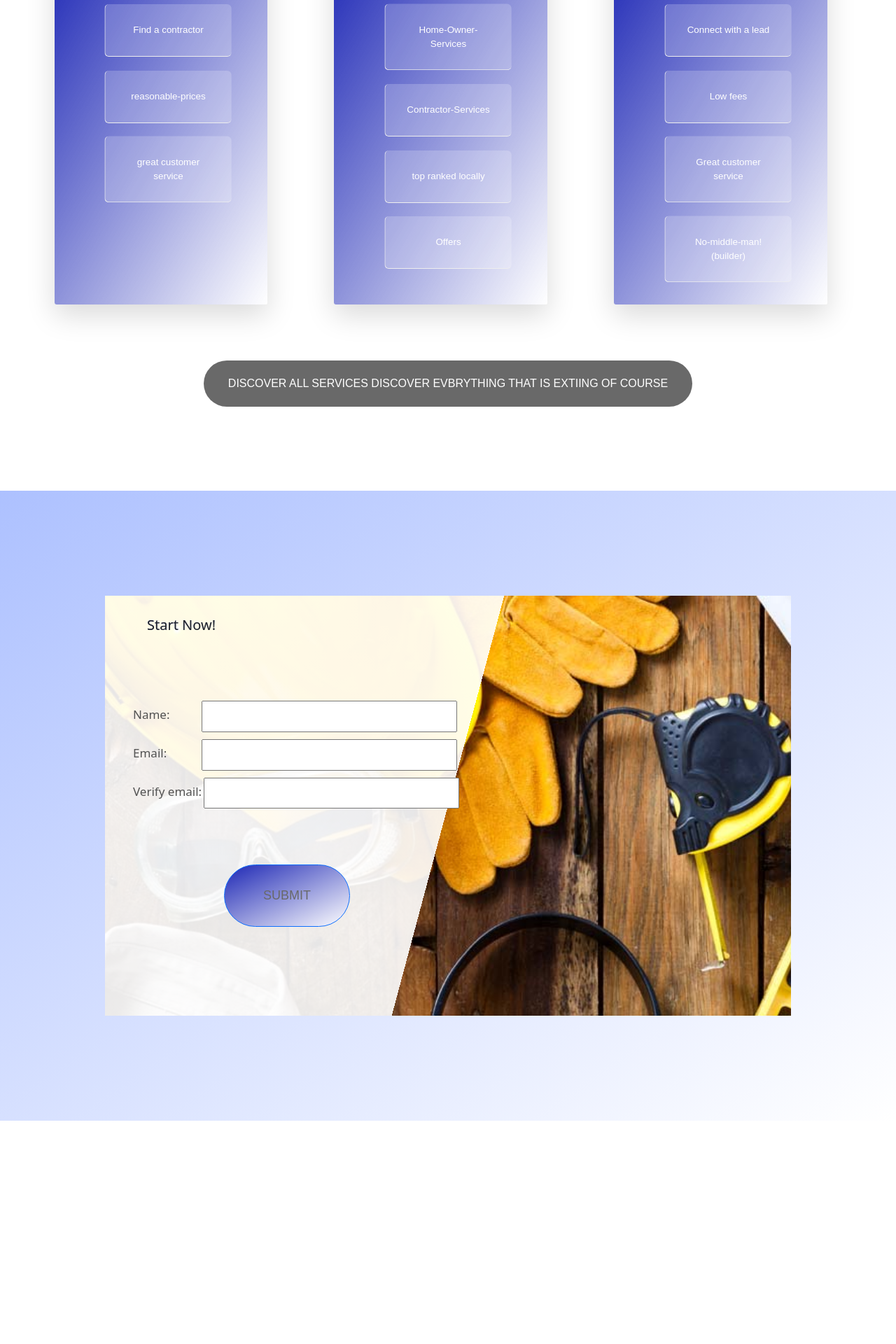
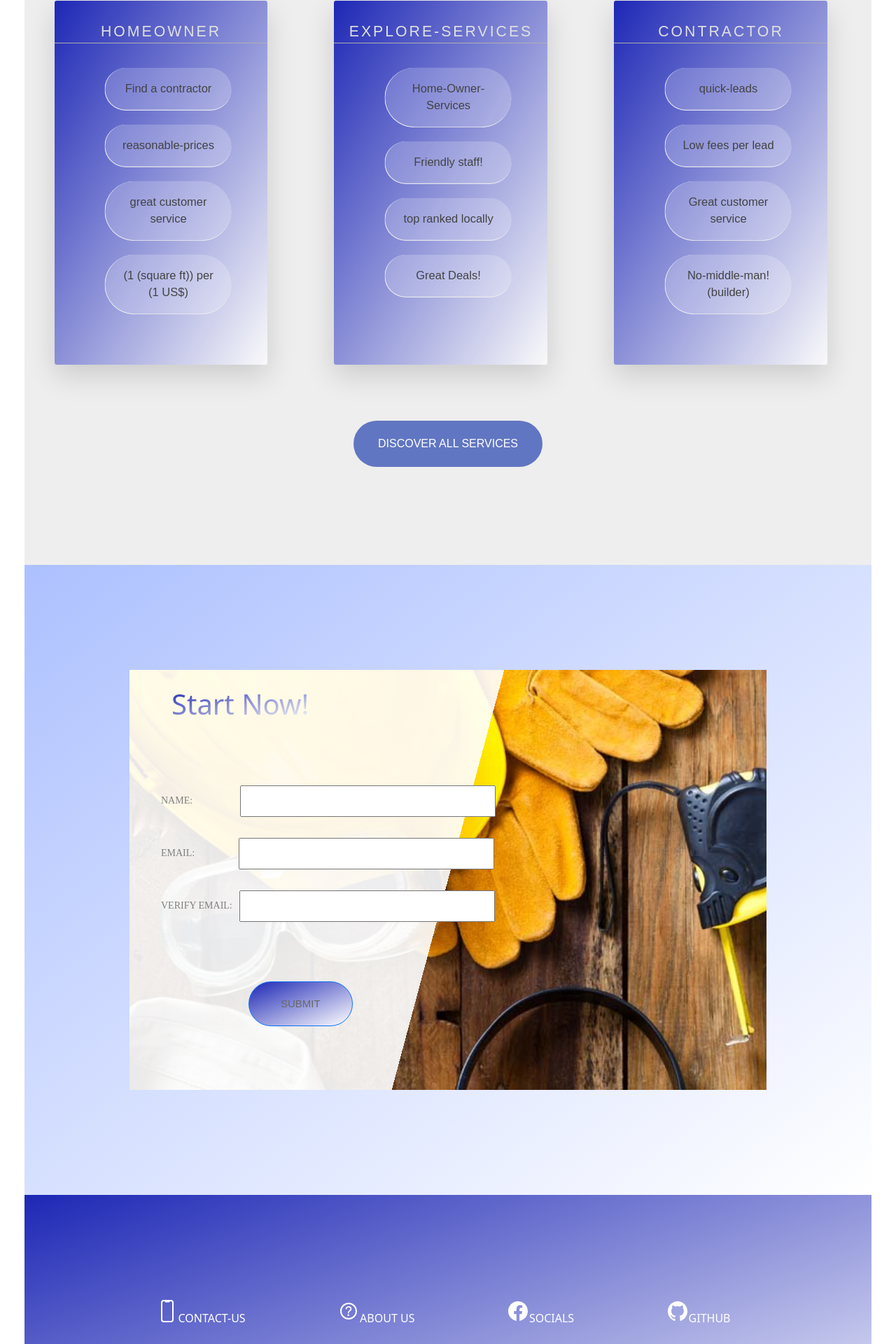
Before and after one commit to ENRIQUE0957/affordableContractors, a Django app: page / in a window 1280 px wide. Shown: the part 1080-3000 px from the top of the page at 70% size. Before the commit the page ends 2681 px from the top, so only its background shows below. Run offline with Django 3.2, Linux system fonts and the light colour scheme.

Commit message:
testing...

```diff
--- a/static/css/styles.css
+++ b/static/css/styles.css
@@ -22,22 +22,31 @@ html {
 .heading-primary--main{
     color:blue
 }
+body{
+    padding:3.5rem;
+}
 .btn{
   text-transform: uppercase;
   text-decoration: none;
-  padding: 3rem 5.5rem;
+  padding: 2rem 4.5rem;
   display: inline-block;
   border-radius: 10rem;
   transition: all 0.2s;
   position: relative;
   animation-name: moveInBottom;
   animation-duration: 1s;
-  font-size: 1.8rem;
+  font-size: 1.5rem;
   background-color:white;
   font-family:sans-serif;
   color:dimgray;
 
 }
+.btn:hover{
+    transform:translateY(-0.7rem);
+    box-shadow:0 1.5rem 2rem rgb(0,0,0);
+    animation-duration:2s;
+}
+
 .header__text-box{
     text-align: center;
 }
@@ -80,8 +89,8 @@ html {
 
 
 .section-tours{
-  background-color:white;
-  padding:10rem 0 12rem 0;
+  background-color:#eeeeee;
+  padding:12rem 0 14rem 0;
 
 
 
@@ -183,14 +192,14 @@ html {
 }
 .card_details ul li {
   text-align: center;
-  font-size: 1.3rem;
-  padding: 2.6rem;
+  font-size: 1.6rem;
+  padding: 1.7rem;
   background-color: rgba(255, 255, 255, 0.2);
-  border-radius:6px;
+  border-radius:66px;
   margin-bottom:2.2rem;
   transform:translateY(-1.5rem) scale(1.03);
   font-family:sans-serif;
-  color:white;
+  color:#434343;
 }
 
 .card_details li {
@@ -211,16 +220,21 @@ html {
   color: #fff;
 }
 .card_price-only {
-  font-size: 1.4rem;
+  font-size: 1.5rem;
   text-transform: uppercase;
+  margin-bottom:4rem;
+  letter-spacing:2px;
+  font-family: sans-serif;
+
 }
 .card_price-value {
-  font-size: 5rem;
+  font-size: 3rem;
   font-weight: 100;
-  font-family:fantasy;
+
+
 }
 .btn--green {
-  background-color:dimgrey;
+  background-color:#6176c2;
   color:white;
   text-transform: uppercase;
   text-decoration: none;
@@ -240,6 +254,12 @@ html {
 
 
 }
+a{
+  color:black;
+  text-decoration:none;
+  font-size:5.5rem;
+
+}
 .book-form {
   margin: 0;
   padding: 9rem 10rem;
@@ -250,8 +270,11 @@ html {
 .card_heading{
 font-family:sans-serif;
   color:#e0e0e0;
-  font-size:3.1rem;
+  font-size:3.4rem;
   margin-bottom:2.1rem;
+  font-weight:500;
+  letter-spacing:3px;
+  border-bottom:1px solid #b0b0b0
 
 
 }
@@ -284,14 +307,30 @@ input{
   margin-right:4rem;
   padding:1.1rem 9rem;
 }
+#id_verify_email{
+  margin-left:0.7rem;
+}
 p{
   align-items: center;
+  margin-top:1rem;
+  padding:0.5rem;
 }
 .heading-secondary{
   margin-bottom:3rem;
-  font-size:4.6rem;
-  color:dimgrey;
+  font-size:4.7rem;
+  display:inline-block;
   font-family:sans-serif;
+    letter-spacing:2px;
+    color:transparent;
+    background-image: linear-gradient(
+    to right bottom,
+    rgb(29, 39, 181),
+    rgba(255, 255, 255, 0.659)
+  );
+    font-weight:500;
+    text-transform:uppercase;
+    -webkit-background-clip: text;
+
 }
 h4{
   color:white;
@@ -301,16 +340,21 @@ h4{
   text-transform:uppercase;
 }
 #id_name{
-  margin-left:4.2rem;
+  margin-left:6.5rem;
+  color:#3f3f3f;
 
 }
 #id_email{
-  margin-left:4.7rem;
+  margin-left:6rem;
 
 }
 label{
-  font-size:1.7rem;
-  color: rgba(75, 75, 75, 0.96)
+  font-size:1.4rem;
+  color: rgba(75, 75, 75, 0.96);
+    font-family:serif;
+    color:grey;
+    text-transform:uppercase;
+
 
 }
 
@@ -322,9 +366,241 @@ label{
 .start_now_header{
   position:absolute;
   margin-left:6rem;
-  margin-top:3rem;
+  margin-top:2.5rem;
   background-image:linear-gradient( to right bottom, rgb(29, 39, 181), rgba(255, 255, 255, 0.659) );
   -webkit-background-clip:text;
-  background-clip:text;
+  font-size:4rem;
+  color:transparent;
+
 
 }
+
+/*footer section*/
+.footer-section{
+  padding:12rem;
+  background-image:linear-gradient( to right bottom, rgb(29, 39, 181), rgba(255, 255, 255, 0.659) );
+
+}
+.list{
+  padding:3rem;
+  display:flex;
+  flex-direction:row;
+  margin-bottom:5rem;
+  justify-content:space-between;
+  align-content:space-between;
+
+}
+.list-box{
+
+ }
+.list-item{
+  padding:3rem;
+  font-size:1.6rem;
+  text-transform:uppercase;
+  color:white;
+  margin-right:1.4rem;
+  cursor:pointer
+}
+.copyright-footer{
+  float:right;
+  font-size:1.3rem;
+  display:flex;
+  color:#f5f7ff;
+  letter-spacing:0.5px;
+  font-family:sans-serif;
+
+}
+@media(max-width:910px){
+  .heading-primary--main{
+    font-size:4.2rem;
+
+  }
+  .heading-primary--sub{
+    font-size:1.2rem;
+    padding:2rem 3.5rem;
+
+  }
+  /*second page of website*/
+  .heading-secondary{
+    font-size:3.7rem;
+
+  }
+  .section-tours{
+    padding:8rem 0 12rem 0;
+  }
+  .u-margin-bottom-8{
+    margin-bottom:5rem;
+  }
+  .row:not(:last-child){
+    margin-bottom:7rem;
+  }
+  .col-1-of-3:not(:last-child){
+  margin-right:5rem;
+    margin-left:2rem;
+}
+  .card_side{
+    font-size:1rem
+  }
+  .card_heading{
+    font-size:2.4rem;
+    margin-bottom:1.1rem;
+  }
+  .card_details{
+    padding:2.5rem;
+  }
+  .card_details ul{
+    width:84%;
+  }
+  .card_details ul li{
+    font-size:1.3rem;
+    padding:1.6rem;
+
+  }
+  .btn--green{
+    padding:1rem 2.4rem;
+  }
+  .section-book{
+    padding:8rem;
+
+  }
+  .start_now_header{
+    font-size:3rem;
+
+  }
+  form{
+    padding:10rem 1rem;
+    height:49rem;
+    font-size:0.8rem;
+    background-image:linear-gradient(
+105deg, rgba(255, 255, 255, 0.9) 0%, rgba(255, 255, 255, 0.9) 69%, transparent 69% ), url(../images/main-cover-1.png);
+    width:68rem;
+
+  }
+  p{
+    margin-top:0.3rem;
+    padding:0.2rem;
+
+  }
+label{
+  font-size:1.4rem;
+
+}
+#id_name{
+  margin-left:5.7rem;
+  font-size:1.3rem;
+  text-transform:uppercase;
+  color:black;
+
+}
+#id_email{
+  margin-left:5.4rem;
+   font-size:1.3rem;
+  text-transform:uppercase;
+  color:black;
+}
+#id_verify_email{
+  margin-left:0rem;
+   font-size:1.3rem;
+  text-transform:uppercase;
+  color:black;
+}
+.btn-primary{
+  margin-top:5rem;
+
+}
+.list{
+  padding:1rem;
+ }
+.list-item{
+  padding:1rem;
+  font-size:1.3rem;
+  margin-right:0;
+
+
+}
+.copyright-footer{
+  font-size:1rem;
+}
+
+
+
+
+
+
+
+}
+/*media querie for 600px */
+@media (max-width:610px) {
+  html {
+    font-size: 40%;
+  }
+
+  body {
+    padding: 2.5rem;
+  }
+
+  .heading-primary--main {
+    letter-spacing: 3.1rem;
+    font-size: 2.2rem;
+  }
+
+  .heading-primary--sub {
+    letter-spacing: 1rem;
+  }
+
+  .heading-secondary {
+    font-size: 2.7rem;
+
+  }
+
+  .col-1-of-3 {
+    width: calc((100% - 18rem) / 1);
+    margin-right: 3.1rem;
+  }
+
+  .section-tours {
+    padding: 8rem 3rem 12rem 6rem
+  }
+
+  .row {
+    justify-content: center;
+  }
+
+  .card {
+    margin-bottom: 2.3rem;
+  }
+
+  form {
+    width: 42rem;
+    background-image: linear-gradient(
+            105deg, rgba(255, 255, 255, 0.9) 0%, rgba(255, 255, 255, 0.9) 100%, transparent 100%), url(../images/main-cover-1.png);
+    width: 42rem;
+    margin-left: -1.2rem;
+  }
+
+  #id_name {
+    margin-left: 0.7rem
+  }
+
+  #id_email {
+    margin-left: 0.4rem;
+  }
+
+  /*footer section */
+  .col-1-of-2 {
+    margin-right: 0rem;
+  }
+
+  .list {
+    padding: 0rem
+  }
+
+  .list-item {
+    padding: 0.3rem;
+    margin-right: -79px;
+  }
+
+  .copyright-footer {
+    font-size: 0.9rem;
+  }
+}
--- a/templates/userForm/index.html
+++ b/templates/userForm/index.html
@@ -4,7 +4,9 @@
 <head>
     <!-- CSS only -->
     <link href="https://cdn.jsdelivr.net/npm/bootstrap@5.1.3/dist/css/bootstrap.min.css" rel="stylesheet" integrity="sha384-1BmE4kWBq78iYhFldvKuhfTAU6auU8tT94WrHftjDbrCEXSU1oBoqyl2QvZ6jIW3" crossorigin="anonymous">
+    <script type="module" src="https://unpkg.com/ionicons@5.5.2/dist/ionicons/ionicons.esm.js"></script>
     <meta charset="UTF-8">
+    <meta name="viewport" content="width=device-width, initial-scale=1">
     <link rel = 'stylesheet' href = "{% static "css/styles.css" %}"/>
     <title>Affordable Contractors</title>
 </head>
@@ -44,6 +46,7 @@
                         <li>Find a contractor</li>
                         <li>reasonable-prices</li>
                         <li>great customer service</li>
+                          <li>(1 (square ft)) per (1 US$)</li>
                       </ul>
                     </div>
                 </div>
@@ -51,9 +54,9 @@
                   <div class="card_cta">
                     <div class="card_price-box">
                       <p class="card_price-only">Only</p>
-                      <p class="card_price-value">$80.00</p>
+                      <p class="card_price-value">(1 (square ft)) per (1 US$)</p>
                     </div>
-                    <a href="#popup" class = "btn btn--white">Book now!</a>
+                    <a href='#section-book' class = "btn btn--white">Book now!</a>
                   </div>
               </div>
               </div>
@@ -72,9 +75,9 @@
                     <div class="card_details">
                       <ul>
                           <li>Home-Owner-Services</li>
-                          <li>Contractor-Services</li>
+                          <li>Friendly staff!</li>
                           <li>top ranked locally</li>
-                          <li>Offers</li>
+                          <li>Great Deals!</li>
 
                       </ul>
                     </div>
@@ -82,10 +85,12 @@
                 <div class="card_side card__side--back card__side--back-2">
                   <div  class="card_cta">
                     <div class="card_price-box">
-                      <p class="card_price-only">Only</p>
-                      <p class="card_price-value">$prices</p>
+                      <p class="card_price-only">Explore more@</p>
+                      <p class="card_price-value">
+                          <a href = 'https://www.facebook.com/Affordable-Contractors-104955824736755/?ref=page_internal'><ion-icon name="logo-facebook"></ion-icon></a>
+                      </p>
                     </div>
-                    <a href="#popup" class = "btn btn--white">SIGN UP!</a>
+                    <a href="#section-book" class = "btn btn--white">SIGN UP!</a>
                   </div>
               </div>
               </div>
@@ -108,8 +113,8 @@
                     </h4>
                     <div class="card_details">
                       <ul>
-                        <li>Connect with a lead</li>
-                        <li>Low fees</li>
+                        <li>quick-leads</li>
+                        <li>Low fees per lead</li>
                         <li>Great customer service</li>
                         <li>No-middle-man!(builder)</li>
                       </ul>
@@ -118,10 +123,10 @@
                 <div class="card_side card__side--back card__side--back-3">
                   <div class="card_cta">
                     <div class="card_price-box">
-                      <p class="card_price-only">Only</p>
+                      <p class="card_price-only">fees as low as!</p>
                       <p class="card_price-value">$5.00</p>
                     </div>
-                    <a href="#popup" class = "btn btn--white">Book now!</a>
+                    <a href="#section-book" class = "btn btn--white">Book now!</a>
                   </div>
               </div>
               </div>
@@ -129,16 +134,15 @@
             </div>
           </div>
           <div class="u-center-text u-margin-bottom-big">
-            <a href="#" class="btn btn--green">
+            <a href="https://www.facebook.com/Affordable-Contractors-104955824736755/?ref=page_internal" class="btn btn--green">
               Discover all services
-                discover evbrything that is extiing of course
             </a>
           </div>
 
 
  </section>
 
-<section class="section-book">
+<section class="section-book" id = 'section-book'>
 
 
 
@@ -155,6 +159,44 @@
     </div>
 
 </section>
+<section class = 'footer-section' id = 'footer-section'>
+    <div class = 'row'>
+        <div class ='col-1-of-2'>
+            <ul class = 'list'>
+                <li class = "list-box">
+                    <a class = 'list-item'><ion-icon size = "large" name="phone-portrait-outline"></ion-icon>Contact-us</a>
+                </li>
+                <li class = "list-box">
+                    <a class = 'list-item'><ion-icon size = "large" name="help-circle-outline"></ion-icon>About us</a>
+                </li>
+                <li class = "list-box">
+
+                    <a class = 'list-item'><ion-icon size = "large" name="logo-facebook"></ion-icon>Socials</a>
+
+                </li>
+                <li class = "list-box">
+                    <a class = 'list-item'><ion-icon size = "large" name="logo-github"></ion-icon>Github</a>
+                </li>
+            </ul>
+        </div>
+            <div class = 'col-1-of-2'>
+             <p class = 'copyright-footer'>
+                 "Built by"
+                 AFFORDABLE CONTRACTORS
+                 ".Copyright @ enriquecipriano0957@yahoo.com"
+                 by the right one
+             </p>
+
+
+
+         </div>
+
+    </div>
+
+
+
+
+</section>
 
 </body>
 </html>
```
